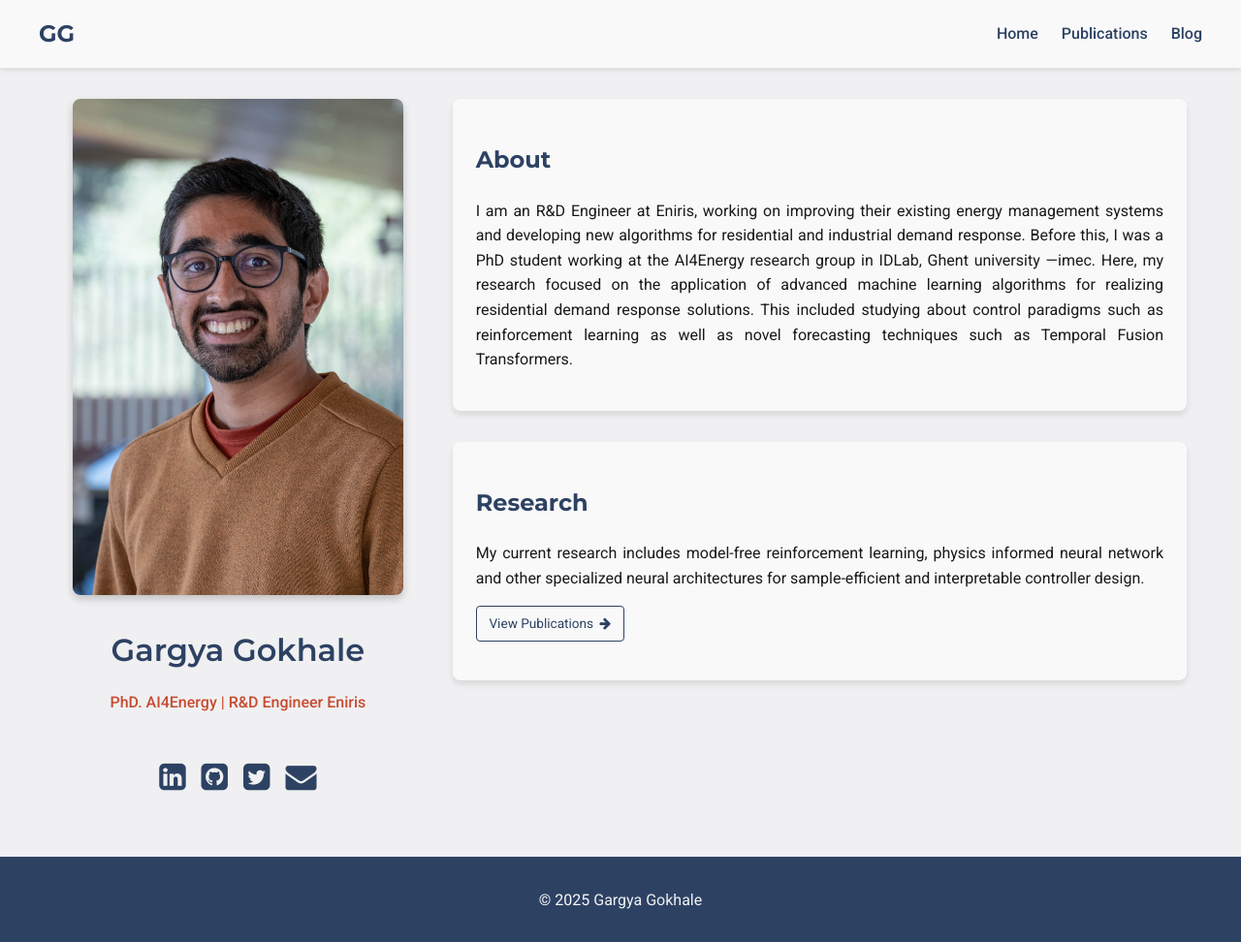
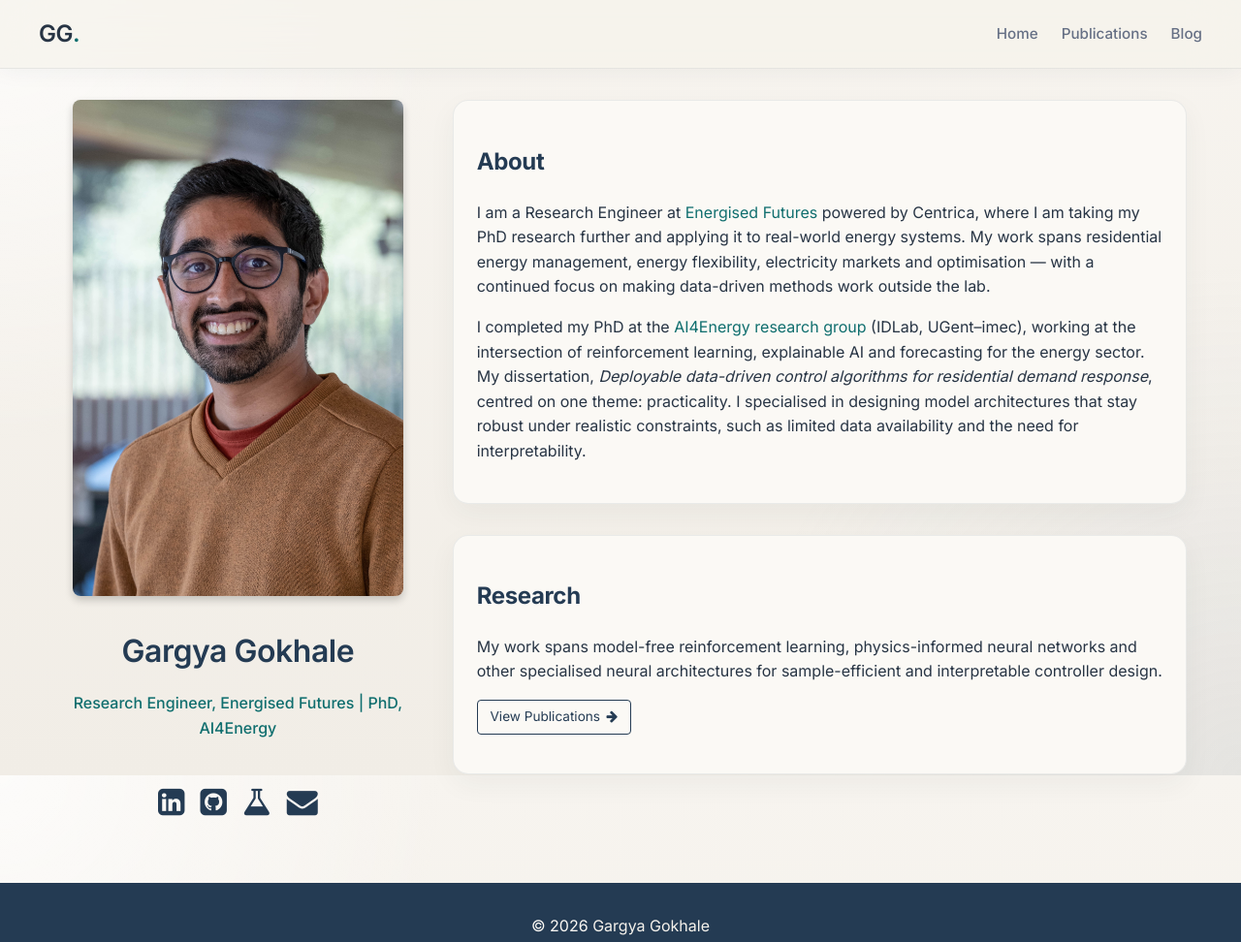
Before and after one commit to GargyaGokhale/GargyaGokhale.github.io, a plain HTML site: page index.html in a window 1280 px wide. Shown: the top 972 px of the page at 97% size. Drawn offline with Linux system fonts and the light colour scheme.

Commit message:
refactor: update stale info and styling

```diff
--- a/blog.html
+++ b/blog.html
@@ -15,7 +15,7 @@
     gtag('config', 'G-FN6CEGWDZT');
     </script>
 
-    <link href="https://fonts.googleapis.com/css2?family=Montserrat:wght@400;600;700&family=Roboto:wght@300;400;500&display=swap" rel="stylesheet">
+    <link href="https://fonts.googleapis.com/css2?family=Inter:wght@300;400;500;600;700&display=swap" rel="stylesheet">
     <link rel="stylesheet" href="https://cdnjs.cloudflare.com/ajax/libs/font-awesome/4.7.0/css/font-awesome.min.css">
     <link rel="stylesheet" href="css/main.css">
     <link rel="stylesheet" href="css/blog.css">
@@ -24,7 +24,7 @@
     <header>
         <div class="header-container">
             <div class="logo">
-                <a href="index.html">GG</a>
+                <a href="index.html">GG<span>.</span></a>
             </div>
             <nav>
                 <ul>
@@ -45,11 +45,13 @@
 
             <div class="blog-grid">
                 <div class="blog-card section-card">
-                    <h3 class="blog-title">Coming Soon!</h3>
-                    <p class="blog-date">April 13, 2025</p>
+                    <h3 class="blog-title">Writing has moved to prayogshala</h3>
                     <div class="blog-preview">
-                        <p>Blog posts will be available soon. Check back later for updates on energy management, AI, and more.</p>
+                        <p>I now publish posts on energy markets, flexibility and data alongside my prototypes on prayogshala, my personal lab.</p>
                     </div>
+                    <p>
+                        <a href="https://prayogshala.me/blogs" class="btn" target="_blank" rel="noopener noreferrer">Read the blog <i class="fa fa-arrow-right"></i></a>
+                    </p>
                 </div>
             </div>
         </section>
@@ -57,7 +59,7 @@
 
     <footer>
         <div class="footer-content">
-            <p>&copy; 2025 <a href="mailto:contact.gargyagokhale@gmail.com">Gargya Gokhale</a> </p>
+            <p>&copy; 2026 <a href="mailto:contact.gargyagokhale@gmail.com">Gargya Gokhale</a> </p>
         </div>
     </footer>
 
--- a/css/blog.css
+++ b/css/blog.css
@@ -12,7 +12,7 @@
   display: flex;
   flex-direction: column;
   background-color: var(--light-color);
-  border-radius: 8px;
+  border-radius: 16px;
   box-shadow: var(--card-shadow);
   padding: 1.5rem;
   margin-bottom: 2rem;
@@ -21,7 +21,7 @@
 
 .blog-card:hover {
   transform: translateY(-5px);
-  box-shadow: 0 6px 12px rgba(0, 0, 0, 0.15);
+  box-shadow: 0 14px 32px rgba(39, 52, 68, 0.09);
 }
 
 .blog-title {
--- a/css/home.css
+++ b/css/home.css
@@ -53,6 +53,7 @@
   }
 
   .basic-info .title {
+    text-align: center;
     color: var(--accent-color);
     font-weight: 500;
   }
--- a/css/main.css
+++ b/css/main.css
@@ -1,27 +1,48 @@
 /* -------------------------------- Variables -------------------------------- */
 :root {
-    --primary-color: #2D4263;
-    --accent-color: #C84B31;
-    --bg-color: #f0f0f2;
-    --text-color: #191919;
-    --light-color: #F9F9F9;
-    --card-shadow: 0 4px 6px rgba(0, 0, 0, 0.1);
+    /* palette shared with prayogshala.me */
+    --primary-color: #243B53;
+    --primary-deep: #102A43;
+    --accent-color: #0F6E6E;
+    --bg-color: #F5F2EC;
+    --text-color: #273444;
+    --muted-color: #667085;
+    --light-color: #FBF9F5;
+    --border-color: rgba(36, 59, 83, 0.08);
+    --card-shadow: 0 10px 28px rgba(39, 52, 68, 0.05);
     --transition: all 0.3s ease;
   }
 
   /* -------------------------------- Global Styles -------------------------------- */
   body {
-    font-family: 'Roboto', Arial, sans-serif;
+    font-family: 'Inter', system-ui, sans-serif;
     margin: 0;
     padding: 0;
     box-sizing: border-box;
+    background:
+      radial-gradient(circle at top left, rgba(255, 255, 255, 0.7), transparent 30%),
+      radial-gradient(circle at bottom right, rgba(164, 177, 194, 0.16), transparent 35%),
+      linear-gradient(180deg, #f7f4ef 0%, #f1ede6 100%);
+    background-attachment: fixed;
     background-color: var(--bg-color);
     color: var(--text-color);
     line-height: 1.6;
+    -webkit-font-smoothing: antialiased;
+    -moz-osx-font-smoothing: grayscale;
+    /* keep the footer at the bottom on short pages */
+    display: flex;
+    flex-direction: column;
+    min-height: 100vh;
+  }
+
+  main {
+    flex: 1 0 auto;
+    width: 100%;
   }
 
   h1, h2, h3, h4, h5, h6 {
-    font-family: 'Montserrat', sans-serif;
+    font-family: 'Inter', system-ui, sans-serif;
+    letter-spacing: -0.015em;
   }
 
   h1 {
@@ -41,7 +62,7 @@
   }
 
   p {
-    text-align: justify;
+    text-align: left;
     font-size: 1rem;
   }
 
@@ -57,10 +78,13 @@
 
   /* -------------------------------- Header -------------------------------- */
   header {
-    background-color: var(--light-color);
+    background-color: rgba(245, 242, 236, 0.7);
+    backdrop-filter: blur(24px);
+    -webkit-backdrop-filter: blur(24px);
+    border-bottom: 1px solid var(--border-color);
     color: var(--primary-color);
     padding: 1rem 2rem;
-    box-shadow: 0 2px 5px rgba(0,0,0,0.1);
+    box-shadow: 0 1px 24px rgba(39, 52, 68, 0.06);
     position: sticky;
     top: 0;
     z-index: 100;
@@ -75,11 +99,15 @@
   }
 
   .logo a {
-    font-family: 'Montserrat', sans-serif;
-    font-weight: 700;
+    font-weight: 600;
     font-size: 1.5rem;
-    color: var(--primary-color);
+    letter-spacing: -0.02em;
+    color: var(--text-color);
     text-decoration: none;
+  }
+
+  .logo a span {
+    color: var(--accent-color);
   }
 
   nav ul {
@@ -96,7 +124,8 @@
 
   nav a {
     text-decoration: none;
-    color: var(--primary-color);
+    color: var(--muted-color);
+    font-size: 0.95rem;
     font-weight: 500;
     position: relative;
     padding-bottom: 5px;
@@ -111,6 +140,10 @@
     left: 0;
     background-color: var(--accent-color);
     transition: width 0.3s ease;
+  }
+
+  nav a:hover {
+    color: var(--primary-deep);
   }
 
   nav a:hover::after {
@@ -173,7 +206,8 @@
   /* -------------------------------- Cards -------------------------------- */
   .card, .section-card, .publication-card, .blog-card {
     background-color: var(--light-color);
-    border-radius: 8px;
+    border: 1px solid var(--border-color);
+    border-radius: 16px;
     box-shadow: var(--card-shadow);
     padding: 1.5rem;
     margin-bottom: 2rem;
@@ -184,7 +218,7 @@
 
   .card:hover, .section-card:hover, .publication-card:hover, .blog-card:hover {
     transform: translateY(-5px);
-    box-shadow: 0 6px 12px rgba(0, 0, 0, 0.15);
+    box-shadow: 0 14px 32px rgba(39, 52, 68, 0.09);
   }
 
   .card.visible, .section-card.visible, .publication-card.visible, .blog-card.visible {
@@ -228,7 +262,7 @@
   }
 
   .btn.primary:hover, .pub-btn.primary:hover {
-    background-color: #22354d;
+    background-color: var(--primary-deep);
   }
 
   /* -------------------------------- Footer -------------------------------- */
--- a/css/publications.css
+++ b/css/publications.css
@@ -78,12 +78,12 @@
 }
 
 .pub-type.journal {
-  background-color: rgba(45, 66, 99, 0.15);
+  background-color: rgba(36, 59, 83, 0.12);
   color: var(--primary-color);
 }
 
 .pub-type.conference {
-  background-color: rgba(200, 75, 49, 0.15);
+  background-color: rgba(15, 110, 110, 0.12);
   color: var(--accent-color);
 }
 
--- a/index.html
+++ b/index.html
@@ -15,7 +15,7 @@
     gtag('config', 'G-FN6CEGWDZT');
     </script>
 
-    <link href="https://fonts.googleapis.com/css2?family=Montserrat:wght@400;600;700&family=Roboto:wght@300;400;500&display=swap" rel="stylesheet">
+    <link href="https://fonts.googleapis.com/css2?family=Inter:wght@300;400;500;600;700&display=swap" rel="stylesheet">
     <link rel="stylesheet" href="https://cdnjs.cloudflare.com/ajax/libs/font-awesome/4.7.0/css/font-awesome.min.css">
     <link rel="stylesheet" href="css/main.css">
     <link rel="stylesheet" href="css/home.css">
@@ -24,7 +24,7 @@
     <header>
         <div class="header-container">
             <div class="logo">
-                <a href="index.html">GG</a>
+                <a href="index.html">GG<span>.</span></a>
             </div>
             <nav>
                 <ul>
@@ -48,14 +48,14 @@
 
                 <div class="basic-info">
                     <h1>Gargya Gokhale</h1>
-                    <p class="title"> PhD. AI4Energy | R&D Engineer Eniris</p>
+                    <p class="title">Research Engineer, Energised Futures | PhD, AI4Energy</p>
                 </div>
 
                 <div class="social-links">
                     <div class="icon-row">
-                        <a href="https://linkedin.com/in/your-profile" title="LinkedIn"><i class="fa fa-linkedin-square fa-2x"></i></a>
-                        <a href="https://github.com/GargyaGokhale" title="GitHub"><i class="fa fa-github-square fa-2x"></i></a>
-                        <a href="https://twitter.com/your-handle" title="Twitter"><i class="fa fa-twitter-square fa-2x"></i></a>
+                        <a href="https://www.linkedin.com/in/gargya-gokhale/" title="LinkedIn" target="_blank" rel="noopener noreferrer"><i class="fa fa-linkedin-square fa-2x"></i></a>
+                        <a href="https://github.com/GargyaGokhale" title="GitHub" target="_blank" rel="noopener noreferrer"><i class="fa fa-github-square fa-2x"></i></a>
+                        <a href="https://prayogshala.me/" title="Portfolio: prayogshala" target="_blank" rel="noopener noreferrer"><i class="fa fa-flask fa-2x"></i></a>
                         <a href="mailto:contact.gargyagokhale@gmail.com" title="Email"><i class="fa fa-envelope fa-2x"></i></a>
                     </div>
                 </div>
@@ -66,18 +66,25 @@
             <div id="about" class="card section-card">
                 <h2>About</h2>
                 <p>
-                    I am an R&D Engineer at Eniris, working on improving their existing energy management systems and developing new algorithms for residential and industrial demand response.
-                    Before this, I was a PhD student working at the AI4Energy research group in IDLab, Ghent university &mdash;imec. Here, my research focused on the application of
-                    advanced machine learning algorithms for realizing residential demand response solutions. This included studying about control paradigms such
-                    as reinforcement learning as well as novel forecasting techniques such as Temporal Fusion Transformers.
+                    I am a Research Engineer at <a href="https://www.energised-futures.com/" target="_blank" rel="noopener noreferrer">Energised Futures</a>
+                    powered by Centrica, where I am taking my PhD research further and applying it to real-world energy systems.
+                    My work spans residential energy management, energy flexibility, electricity markets and optimisation &mdash;
+                    with a continued focus on making data-driven methods work outside the lab.
+                </p>
+                <p>
+                    I completed my PhD at the <a href="https://ugentai4e.github.io/#home" target="_blank" rel="noopener noreferrer">AI4Energy research group</a>
+                    (IDLab, UGent&ndash;imec), working at the intersection of reinforcement learning, explainable AI and forecasting for the
+                    energy sector. My dissertation, <em>Deployable data-driven control algorithms for residential demand response</em>, centred
+                    on one theme: practicality. I specialised in designing model architectures that stay robust under realistic constraints,
+                    such as limited data availability and the need for interpretability.
                 </p>
             </div>
 
             <div id="research" class="card section-card">
                 <h2>Research</h2>
                 <p>
-                    My current research includes model-free reinforcement learning, physics informed neural network and
-                    other specialized neural architectures for sample-efficient and interpretable controller design.
+                    My work spans model-free reinforcement learning, physics-informed neural networks and other specialised
+                    neural architectures for sample-efficient and interpretable controller design.
                 </p>
 
                 <p>
@@ -89,7 +96,7 @@
 
     <footer>
         <div class="footer-content">
-            <p>&copy; 2025 <a href="mailto:contact.gargyagokhale@gmail.com">Gargya Gokhale</a> </p>
+            <p>&copy; 2026 <a href="mailto:contact.gargyagokhale@gmail.com">Gargya Gokhale</a> </p>
         </div>
     </footer>
 
```
Also changed, not shown: publications.html (+3 -3 lines).
